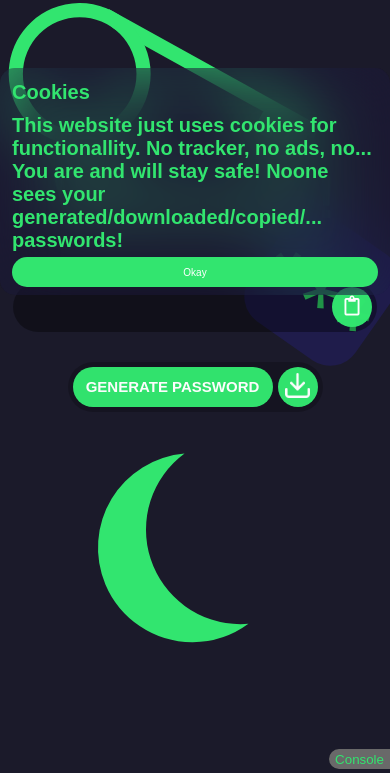
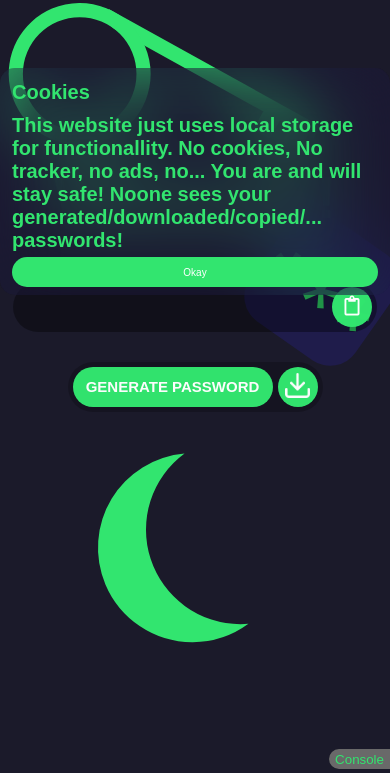
Before and after one commit to Password-Generator-PG/Password-generator, a plain HTML site: page index-mobile.html in a window 390 px wide. Shown: the part 71-844 px from the top of the page. Drawn offline with Linux system fonts and the light colour scheme; a web font is replaced by a local one.

Commit message:
cookie update mobile (forgot it)

```diff
--- a/index-mobile.html
+++ b/index-mobile.html
@@ -52,7 +52,7 @@ function myFunction() {
 </script>
 <div id="cookiess">
 <p id="big-cookie">Cookies</p>
-<p>This website just uses cookies for functionallity. No tracker, no ads, no... You are and will stay safe! Noone sees your generated/downloaded/copied/... passwords!</p>
+<p>This website just uses local storage for functionallity. No cookies, No tracker, no ads, no... You are and will stay safe! Noone sees your generated/downloaded/copied/... passwords!</p>
 <button type="button" id="accept" onclick="click26()">Okay</button>
 </div>
 <div class="float1">
```
